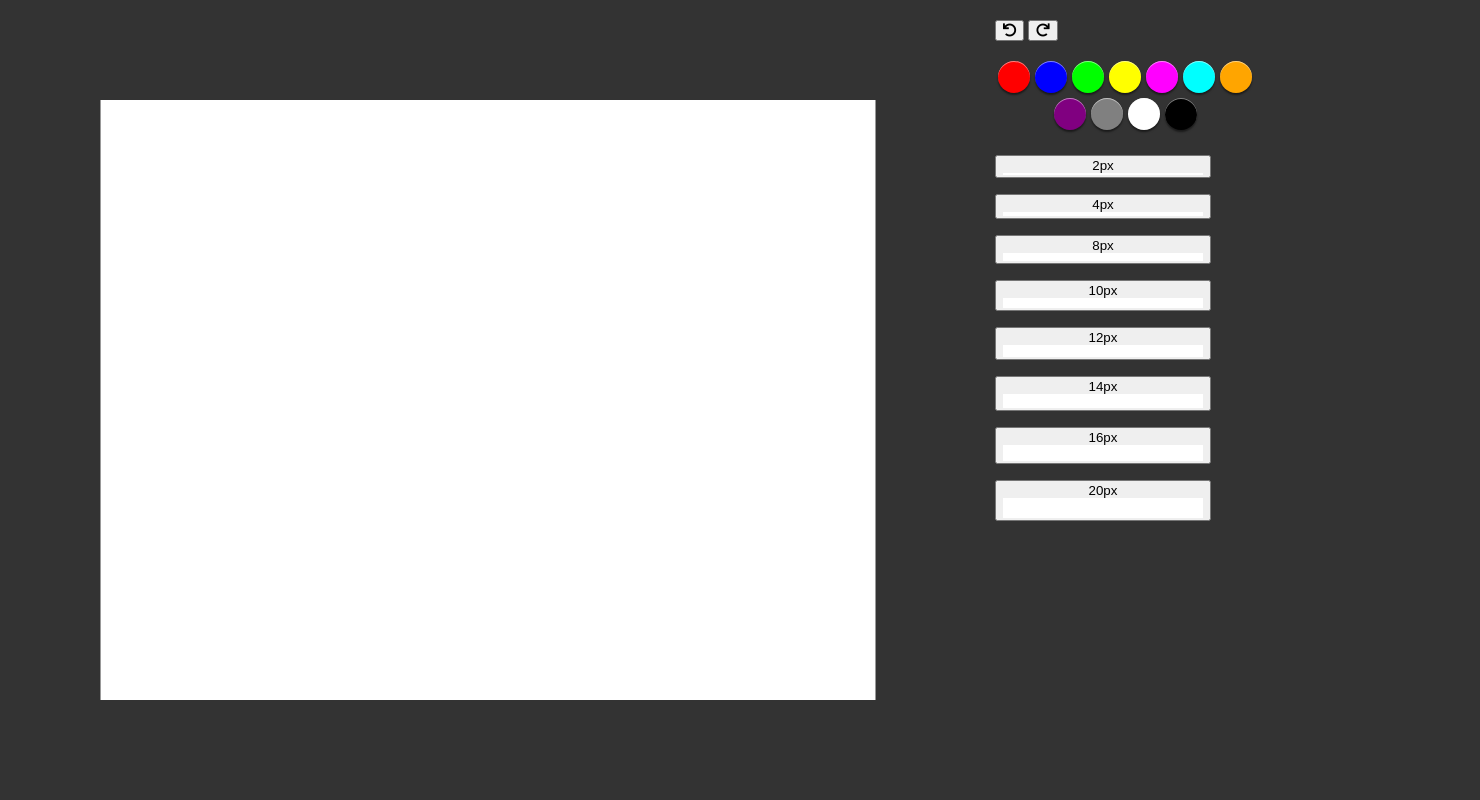
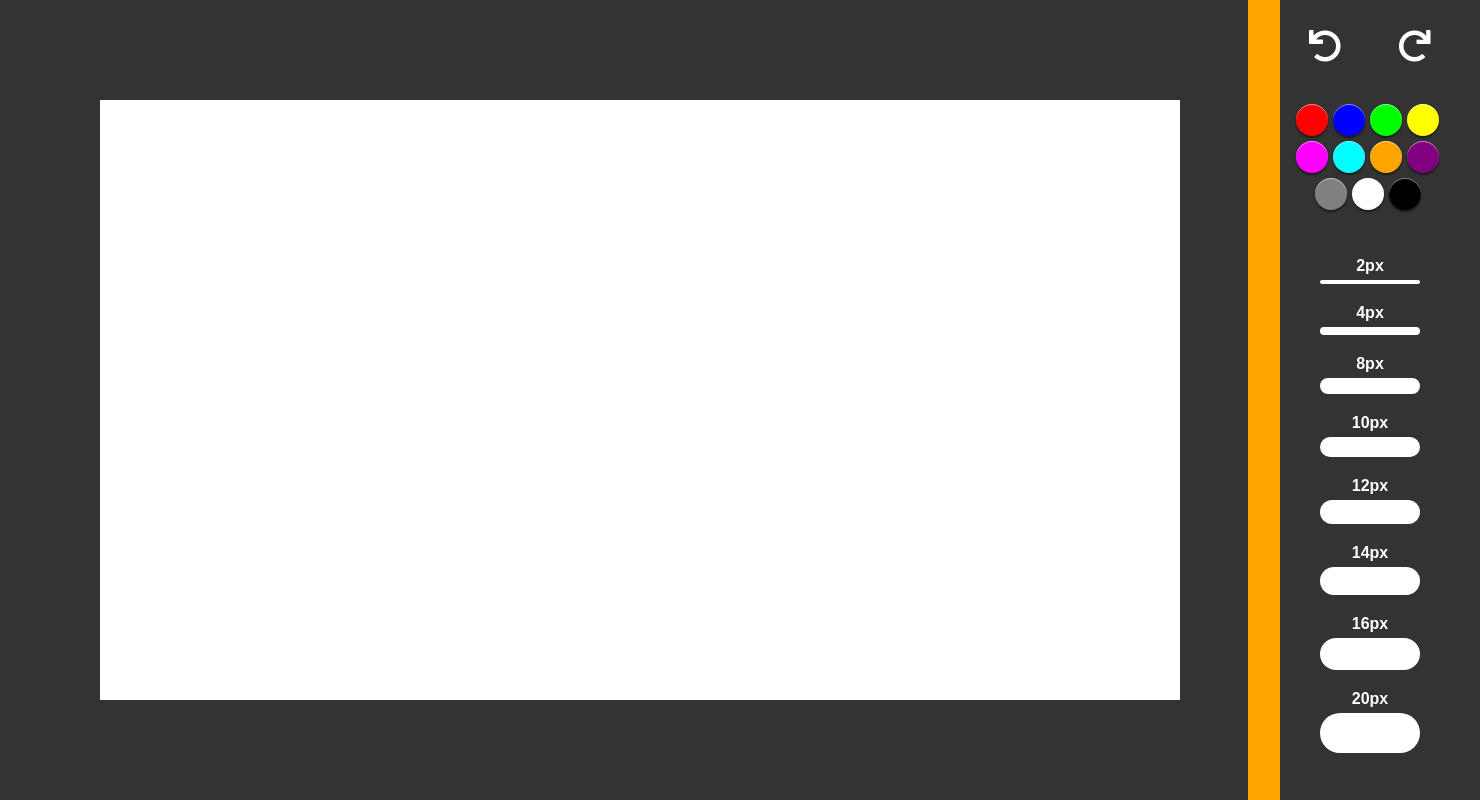
Before and after one commit to iamTetsuShizen/atrapalo-frontend-test, a website built with webpack: page dist/index.html in a window 1280 px wide. Shown: the whole page, 1480 px wide, since content can reach past the window. Built offline with nearby package versions, Linux system fonts and the light colour scheme.

Commit message:
added recording state to future undo/redo (pre undo/redo feature)

```diff
--- a/src/js/index.js
+++ b/src/js/index.js
@@ -1,35 +1,160 @@
 import * as DOMElements from "./data/DOMElements";
 
 
-console.log(DOMElements);
-let canvas = DOMElements.canvas;
+//GLOBAL VARIABLES
+const canvas = DOMElements.canvas;
+const colors = require("./data/colors.json").colors;
+const weights = [2,4,8,10,12,14,16,20];
+
+//CANVAS VARIABLES ?? POSSIBLE OBJECT
+let canvasParent = DOMElements.sectionCanvas;
+
+//TOOLBOX VARIABLES
 let cx = canvas.getContext("2d");
-let canvasParent = DOMElements.sectionCanvas;
-let toolbox = DOMElements.toolbox;
-let colorPicker = DOMElements.toolboxColorPicker;
-let weightPicker = DOMElements.toolboxWeightPicker;
 
-let colors = require("./data/colors.json").colors; // <div class="toolbox__color-picker--color" style="background-color:%COLOR%"></div>
-let weights = [2,4,8,10,12,14,16,20]; // <span>%SIZE%px</span><div class="toolbox__weight-picker--line" style="border-bottom: %SIZE%px solid white"></div>
+let move = [];
+let history = [];
+
+let overAllHistory = [];
+let pointer = 0; // will be ever pointing on overallHistory
 
 
-console.log(weights);
 //GENERATING PAGE ELEMENTS
-
 colors.forEach(color => {
-    colorPicker.insertAdjacentHTML("beforeend", `<div data-tool="color" class="toolbox__color-picker--color" style="background-color:${color.hex}"></div>`);
+    DOMElements.toolboxColorPicker.insertAdjacentHTML("beforeend", `<div data-tool="color" class="toolbox__color-picker--color" style="background-color:${color.hex}"></div>`);
 });
 
 weights.forEach(weight => {
-    weightPicker.insertAdjacentHTML("beforeend", `<button data-tool="weight" data-weight="${weight}"><span>${weight}px</span><div class="toolbox__weight-picker--line" style="border-bottom: ${weight}px solid white"></div></button>`);
+    DOMElements.toolboxWeightPicker.insertAdjacentHTML("beforeend", `<button data-tool="weight" data-weight="${weight}"><span>${weight}px</span><div class="toolbox__weight-picker--line" style="border-bottom: ${weight*2}px solid"></div></button>`);
 });
 
-//TOOLBOX MANUVER
-toolbox.addEventListener('click', event => {
+//CANVAS SIZING
+let resizeCanvas = () => {
+    if(canvasParent.offsetWidth > 600 && canvasParent.offsetHeight > 500){
+        canvas.width = canvasParent.offsetWidth - 200;
+        canvas.height = canvasParent.offsetHeight - 200;
+    } else {
+        canvas.width = canvasParent.offsetWidth;
+        canvas.height = canvasParent.offsetHeight;
+    }
+}
+//Initial resizing ( TODO: maybe using onload addeventlistener to start app??)
+resizeCanvas();
+window.addEventListener('resize', () => {
+    resizeCanvas();
+    redrawCanvas(history);
+});
+
+
+//TOOLS
+//CANVAS DRAWING
+let brushWeight = 10;
+let canIDraw = false;
+let canIRecord = false;
+
+let drawCanvas = (ev) => {
+    if(canIDraw){
+        let x = ev.offsetX; // with clientX does some error because canvas does not ocupy 100vh/vw.
+        let y = ev.offsetY;
+
+        draw(cx.strokeStyle, brushWeight, x, y);
+    }
+};
+
+let redrawCanvas = history => {
+    history.forEach(element =>{
+        let move = element.move;
+
+        let color = move[0];
+        let weight = move[2];
+
+        move[3].forEach( point => {
+           draw(color,weight, point[0], point[1]);
+        });
+        cx.beginPath();
+    });
+
+};
+
+let draw = (color, weight, x, y) => {
+
+    cx.fillStyle = color;
+    cx.strokeStyle = color;
+    cx.lineWidth = weight * 2;
+
+    cx.lineTo(x, y);
+    cx.stroke();
+    cx.beginPath();
+    cx.arc(x, y, weight, 0, Math.PI*2);
+    cx.fill();
+
+    cx.beginPath();
+    cx.moveTo(x, y);
+};
+
+let beginDraw = ev => {
+    canIDraw = true;
+    drawCanvas(ev);
+};
+
+let endDraw = () => {
+    canIDraw = false;
+    cx.beginPath();
+};
+
+let startRecord = ev => {
+    canIRecord = true;
+    record(ev);
+};
+let record = ev => {
+    if(canIRecord) {
+        let x = ev.offsetX;
+        let y = ev.offsetY;
+
+        move.push([x,y]);
+    }
+};
+let endRecord = () => {
+    canIRecord = false;
+
+    history.push({'move': [cx.fillStyle, cx.strokeStyle, brushWeight, move]});
+    move = [];
+}
+
+canvas.addEventListener('mousedown', ev => {
+    beginDraw(ev);
+    startRecord(ev);
+});
+canvas.addEventListener('mousemove', ev => {
+    drawCanvas(ev);
+    record(ev);
+});
+canvas.addEventListener('mouseup', () => {
+    endDraw();
+    endRecord();
+});
+
+
+/**
+ *
+ * @param string color  // wich we will pass (DOM element).style.backgroundColor
+ *  param accepts HEX and RGBA colors
+ */
+let changeColor =  (color) => {
+    cx.fillStyle = color;
+    cx.strokeStyle = color;
+};
+
+let changeWeight = weight => {
+    if(weight > 0 && weight < 100) brushWeight = weight;
+};
+
+
+//TOOLBOX option picked
+DOMElements.toolbox.addEventListener('click', event => {
     if (event.target.getAttribute('data-tool') === 'color') {
 
         changeColor(event.target.style.backgroundColor);
-
 
     } else if (event.target.getAttribute('data-tool') === 'weight') {
 
@@ -37,72 +162,3 @@ toolbox.addEventListener('click', event => {
 
     }
 });
-
-//CANVAS SIZING
-canvas.width = canvasParent.offsetWidth - 200;
-canvas.height = canvasParent.offsetHeight - 200;
-
-window.addEventListener('resize', () => {
-    if(canvasParent.offsetWidth > 600 && canvasParent.offsetHeight > 500){
-        canvas.width = canvasParent.offsetWidth - 200;
-        canvas.height = canvasParent.offsetHeight - 200;
-    } else {
-        canvas.width = canvasParent.offsetWidth;
-        canvas.height = canvasParent.offsetHeight;
-    }
-});
-
-
-//CANVAS DRAWING
-let brushWeight = 10;
-let canIdraw = false;
-
-
-let draw = (ev) => {
-    if(canIdraw){
-        let x = ev.offsetX; // with clientX does some error.
-        let y = ev.offsetY;
-
-        cx.lineWidth = brushWeight * 2;
-
-        cx.lineTo(x, y);
-        cx.stroke();
-        cx.beginPath();
-        cx.arc(x, y, brushWeight, 0, Math.PI*2);
-        cx.fill();
-
-        cx.beginPath();
-        cx.moveTo(x, y);
-    }
-};
-
-let beginDraw = (ev) => {
-    canIdraw = true;
-    draw(ev);
-};
-
-let endDraw = () => {
-    canIdraw = false;
-    cx.beginPath();
-};
-
-canvas.addEventListener('mousedown', beginDraw);
-canvas.addEventListener('mousemove', draw);
-canvas.addEventListener('mouseup', endDraw);
-
-//TOOLS
-/**
- *
- * @param string color  // wich we will pass (DOM element).style.backgroundColor
- *  param accepts HEX and RGBA colors
- */
-let changeColor =  (color) => {
-    console.log(color);
-    cx.fillStyle = color;
-    cx.strokeStyle = color;
-    console.log(cx);
-};
-
-let changeWeight = (weight) => {
-    if(weight > 0 && weight < 100) brushWeight = weight;
-};
--- a/src/sass/abstracts/_variables.scss
+++ b/src/sass/abstracts/_variables.scss
@@ -4,4 +4,7 @@ $color-white: #fff;
 $color-black: #000;
 
 //Used on themes
+
+//DARK THEME
 $color-grey-dark: #333333;
+$color-orange: #FFA500;
--- a/src/sass/base/_base.scss
+++ b/src/sass/base/_base.scss
@@ -1,7 +1,17 @@
 // GENERAL RESET
-body {
+html, body {
     margin: 0;
     padding: 0;
 
     height: 100vh;
+    width: 100vw;
 }
+
+body {
+    position: relative;
+    overflow: hidden;
+}
+
+* {
+    box-sizing: border-box;
+  }
--- a/src/sass/components/_toolbox.scss
+++ b/src/sass/components/_toolbox.scss
@@ -1,5 +1,7 @@
 .toolbox {
     height: 100%;
+    width: 100%;
+
     box-sizing: border-box;
 
     display: flex;
@@ -7,14 +9,32 @@
     align-items: center;
 
     padding: 1.25rem;
-
+    padding-left: 0;
+    //UNDO-REDO SECTION
     &__undo-redo {
         width: 100%;
+
+        display: flex;
+        justify-content: space-around;
+        & button {
+
+            border: none;
+            background-color: $color-grey-dark;
+            cursor: pointer;
+            padding: 10px 10px;
+            display: inline-block;
+
+            & i {
+                font-size: 2rem;
+                font-weight: bold;
+                color: $color-white;
+            }
+        }
     }
-
+    //COLOR PICKER SECTION
     &__color-picker {
         width: 100%;
-        padding: 1.25rem;
+        margin: 2rem 0;
         display: flex;
         justify-content: center;
         flex-wrap: wrap;
@@ -27,16 +47,68 @@
             box-shadow: inset 0 1px 0 rgba(255, 255, 255, 0.5), 0 2px 2px rgba(0, 0, 0, 0.5);
         }
     }
+    //WEIGHT PICKER SECTION
     &__weight-picker {
         width: 100%;
 
+        display: flex;
+        flex-direction: column;
+        align-items: center;
+        flex-wrap: nowrap;
+
         &--line{
-            width: 200px;
+            width: 100px;
         }
 
-        & button:not(:first-child) {
-            margin-top: 1rem;
+        & button {
+            border: none;
+            background-color: $color-grey-dark;
+            cursor: pointer;
+            padding: 10px 20px;
+            display: inline-block;
+
+            transition: all 0.3s;
+
+            @media (max-width: 600px) {
+                padding: 5px 10px;
+            }
+
+            &>span {
+                color: $color-white;
+                font-size: 1rem;
+                font-weight: 700;
+
+                @media (max-width: 600px) {
+                    font-size: 1.2rem;
+                }
+            }
+
+            & div {
+                margin-top: 5px;
+                border-bottom-color: $color-white !important; // need !important to alter preference in front for in-line style of border
+                border-radius: 50px;
+                transition: all 0.3s;
+
+                @media (max-width: 600px) {
+                    display: none
+                }
+            }
+
+            &:hover {
+                background-color: $color-white;
+            }
+
+            &:hover span {
+                color: $color-black;
+            }
+
+            &:hover div {
+                border-color: $color-black!important;
+            }
         }
+
+
+¡
 
         & button>span, & button div {
             pointer-events: none;
--- a/src/sass/pages/_app.scss
+++ b/src/sass/pages/_app.scss
@@ -5,10 +5,26 @@ body {
 
 .section-canvas {
     position: relative;
-    width: 75vw;
+    width: 100vw;
     padding: 1.875rem;
 }
 
 .section-tools {
-    width: 25vw;
+    width: 200px;
+    height: 100%;
+
+    box-sizing: initial;
+
+    position: absolute;
+    right: -200px;
+
+
+    border-left: 2rem solid $color-orange;
+    background-color: $color-grey-dark;
+
+    transition: all 0.5s;
+
+    &:hover{
+        right: 0;
+    }
 }
```
Also changed, not shown: dist/css/style.css, dist/index.html.
